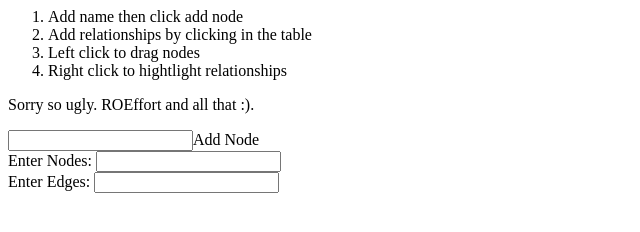
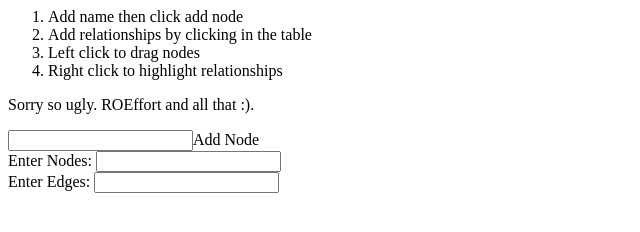
Before and after one commit to TimShier/networkDiagramDrawer, a plain HTML site: page index.html in a window 1280 px wide. Shown: the full height of the page, 0-640 px from the left. Drawn offline with nearby package versions, Linux system fonts and the light colour scheme.

Commit message:
lol, spell muhc?

```diff
--- a/index.html
+++ b/index.html
@@ -59,7 +59,7 @@
             <li>Add name then click add node</li>
             <li>Add relationships by clicking in the table</li>
             <li>Left click to drag nodes</li>
-            <li>Right click to hightlight relationships</li>
+            <li>Right click to highlight relationships</li>
         </ol>
         Sorry so ugly. ROEffort and all that :).
 
```
